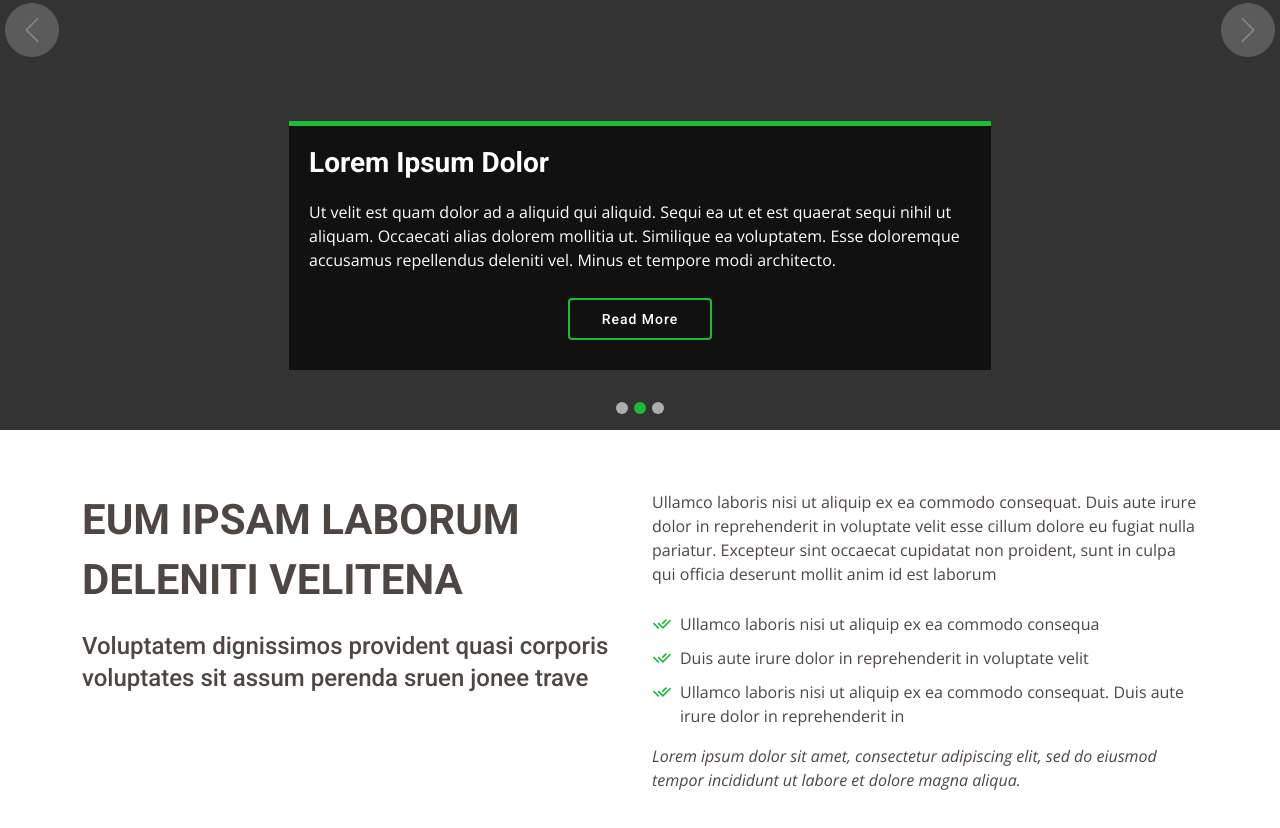
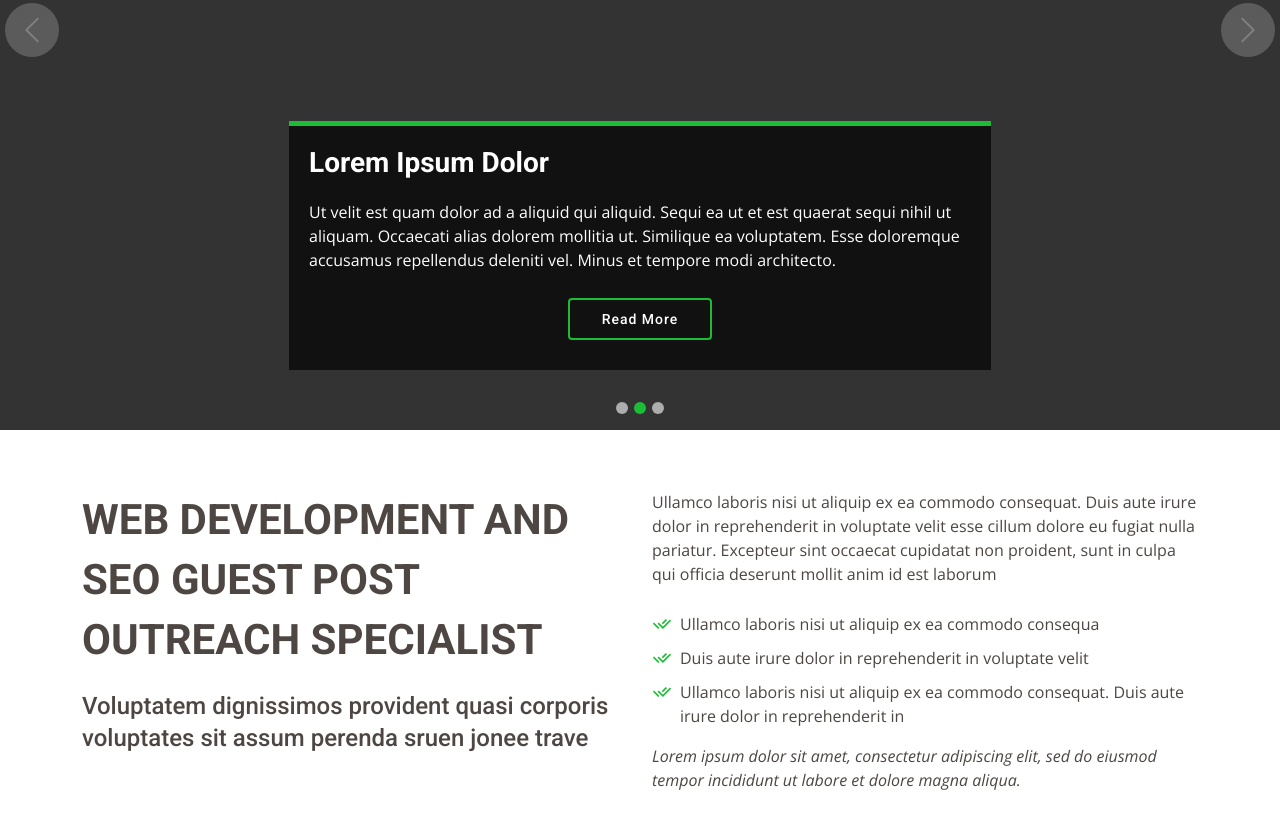
Before and after one commit to mmlinkseo/mmlinkseo.github.io, a plain HTML site: page index.html in a window 1280 px wide. Shown: the part 394-1222 px from the top of the page. Drawn offline with nearby package versions, Linux system fonts and the light colour scheme.

Commit message:
Update index.html

```diff
--- a/index.html
+++ b/index.html
@@ -150,7 +150,7 @@ F<!DOCTYPE html>
 
         <div class="row content">
           <div class="col-lg-6" data-aos="fade-right">
-            <h2>Eum ipsam laborum deleniti velitena</h2>
+            <h2>Web Development and SEO Guest Post Outreach Specialist</h2>
             <h3>Voluptatem dignissimos provident quasi corporis voluptates sit assum perenda sruen jonee trave</h3>
           </div>
           <div class="col-lg-6 pt-4 pt-lg-0" data-aos="fade-left">
```
